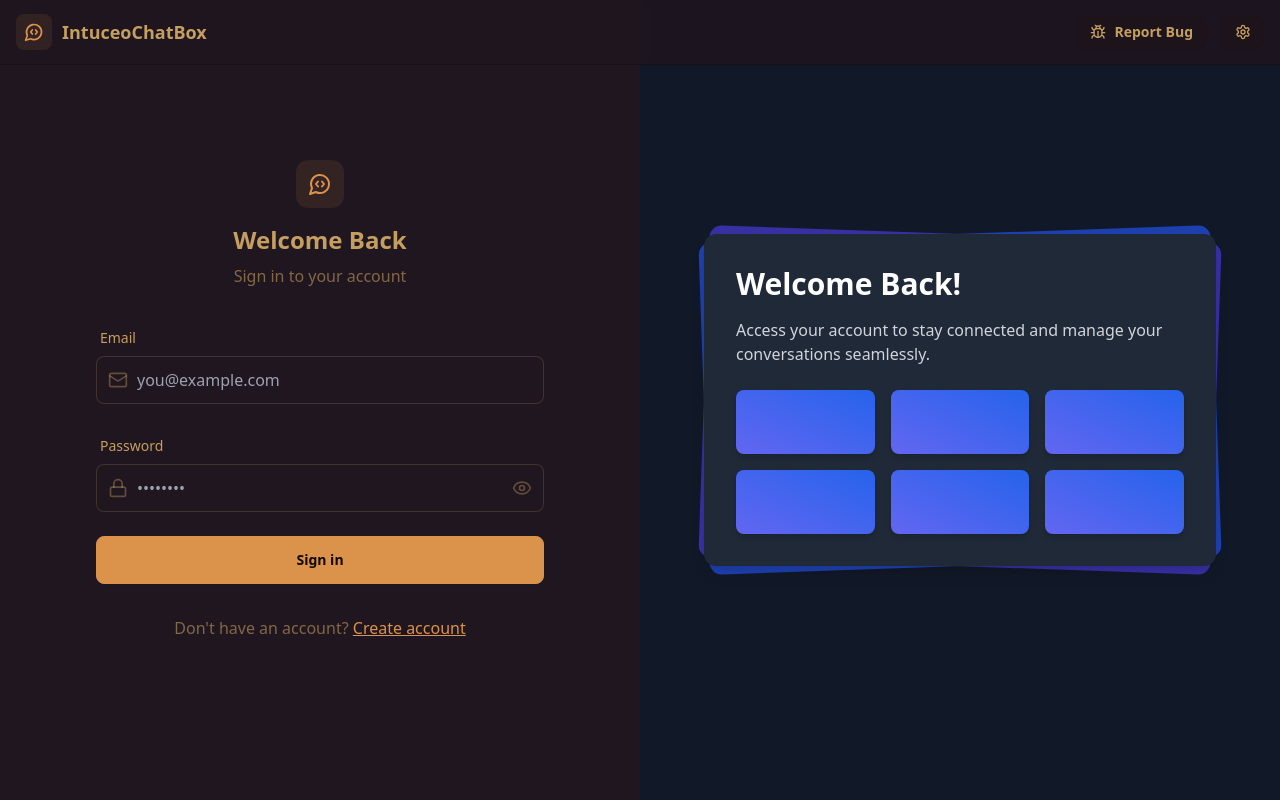
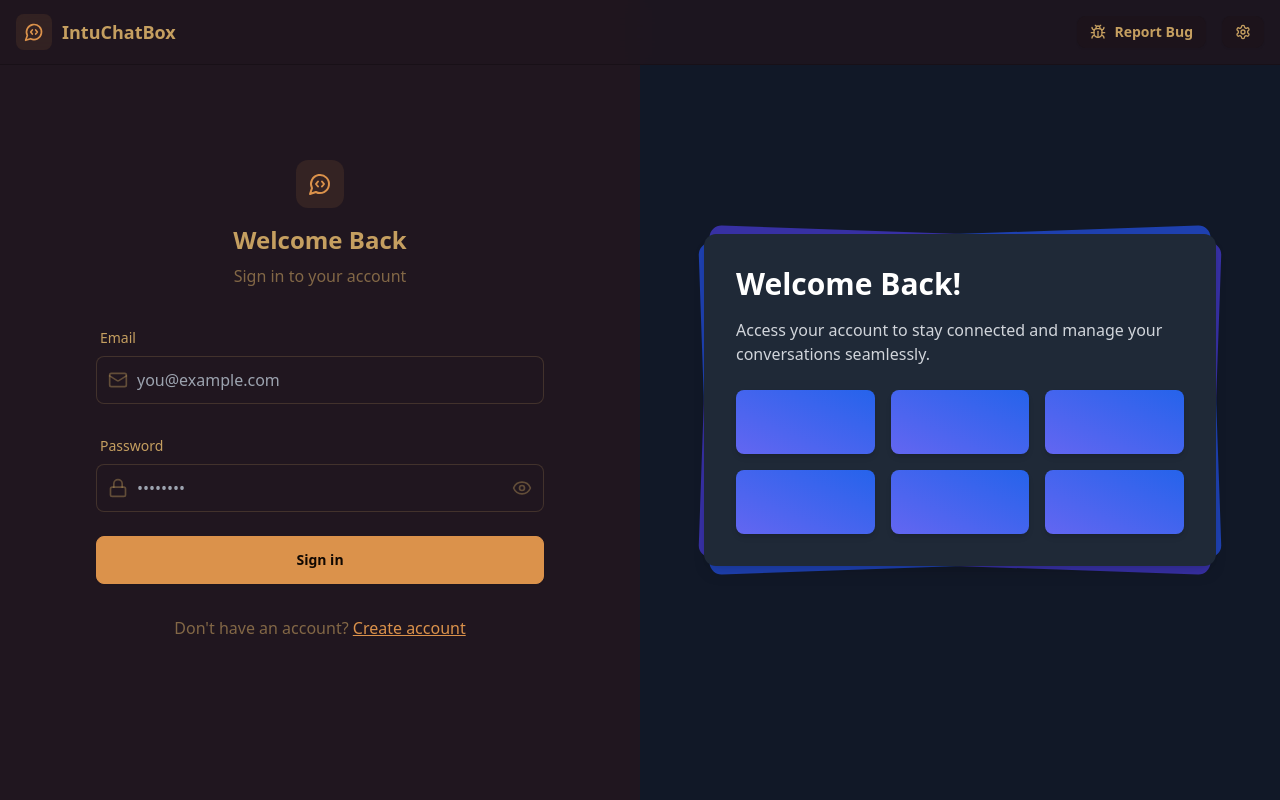
Before and after one commit to charkhaniakash/MERN-CHATAPP, a React (Vite) app in the folder frontend/: page /login in a window 1280 px wide. Built offline with nearby package versions, Linux system fonts and the light colour scheme; no server answers.

Commit message:
renamed the chat name

```diff
--- a/frontend/index.html
+++ b/frontend/index.html
@@ -4,7 +4,7 @@
     <meta charset="UTF-8" />
     <link rel="icon" type="image/svg+xml" href="/vite.svg" />
     <meta name="viewport" content="width=device-width, initial-scale=1.0" />
-    <title>IntuceoChatApp</title>
+    <title>IntuChatApp</title>
   </head>
   <body>
     <div id="root"></div>
--- a/frontend/src/components/Navbar.jsx
+++ b/frontend/src/components/Navbar.jsx
@@ -18,7 +18,7 @@ const Navbar = () => {
               <div className="size-9 rounded-lg bg-primary/10 flex items-center justify-center">
                 <MessageCircleCode className="w-5 h-5 text-primary" />
               </div>
-              <h1 className="text-lg font-bold">IntuceoChatBox</h1>
+              <h1 className="text-lg font-bold">IntuChatBox</h1>
             </Link>
           </div>
 
--- a/frontend/src/pages/HomePage.jsx
+++ b/frontend/src/pages/HomePage.jsx
@@ -16,7 +16,7 @@ const HomePage = () => {
             {!selectedUser ? (
               <NoChatMessages>
                 <h2 className="text-2xl font-bold">
-                  Welcome to IntuceoChatBox!
+                  Welcome to IntuChatBox!
                 </h2>
                 <p className="text-base-content/60">
                   Lets Get Start a Your Chats
```
